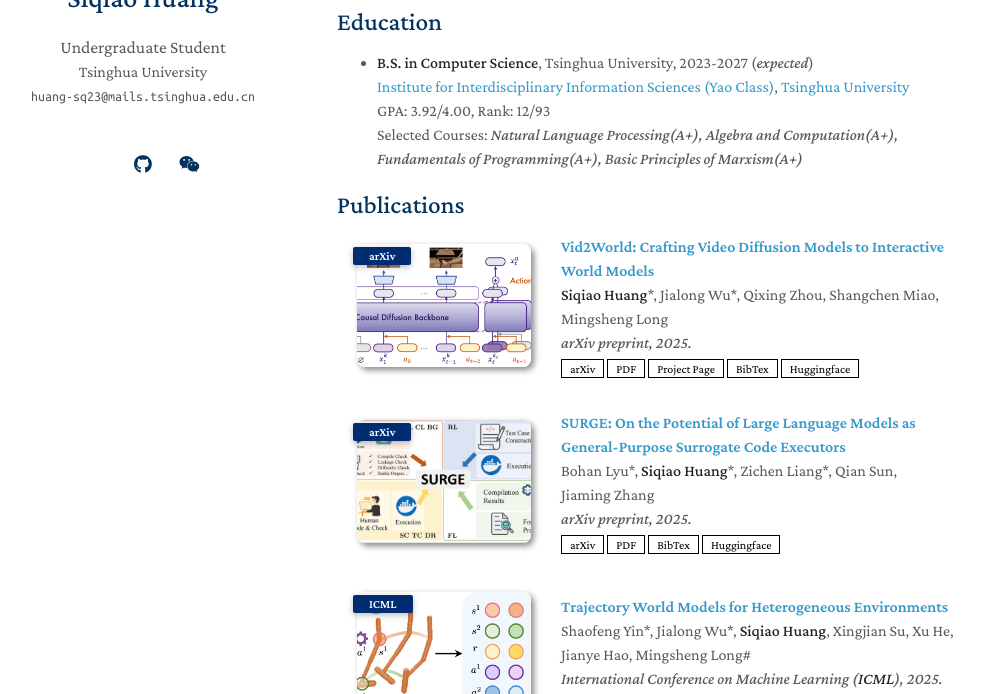
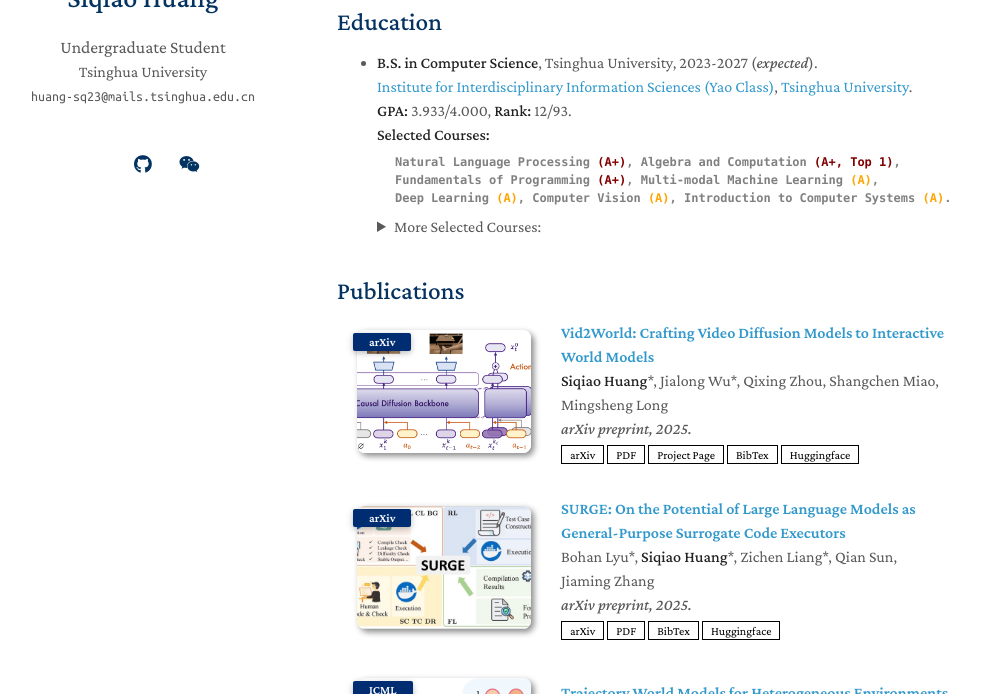
Before and after one commit to knightnemo/knightnemo.github.io, a Jekyll site: the page built from index.md, in a window 1280 px wide and 900 px high, scrolled down 542 px, cut to the strip 206-900 px from the top of the window. Shown: the whole strip, without its empty margins (133-1117 px from the left). Built offline with Jekyll 4.4.1, drawn with Linux system fonts in a browser that asks for light colours; a style sheet for code colours, icons or effects is not loaded; our own code applies the rules of GitHub Pages for plain Markdown files; some of the changed text lies outside the part shown.

Commit message:
update a lot

```diff
--- a/_data/projects.yml
+++ b/_data/projects.yml
@@ -26,7 +26,6 @@
     video: https://cloud.tsinghua.edu.cn/f/9c073df17a6744a0b266/
     description: 1. Designed and implemented a PostgreSQL-based course sharing platform using Scala for backend and React for frontend 2. Utilized Stable Diffusion 2 and Llama 2 API to enhance users experiences
     language: Scala, HTML, CSS, JavaScript
-
   - title: CAD Escape Game
     # authors: Yixiao Zhang, Xinyi Li, Huimiao Chen, Alan Yuille, <strong>Yaoyao Liu*</strong>, Zongwei Zhou* (*Corresponding authors)
     # conference_short: MICCAI
@@ -38,6 +37,10 @@
     description: A 2D Stickman vs CAD-themed game, developed using Unity. In this game, players, taking form as stick figures, explore a world within a CAD software through movement, skills, and various interactions.
     language: C#, Unity
     notes:  THU Software Design Contest 2nd Prize(2024)
+  - title: "Watch And Learn: Empowering MLLMs to Count Like Humans"
+    image: ./assets/img/counting.png
+    description: "We propose “Watch-and-Learn”, a multimodal framework that efficiently enhances MLLMs' reasoning abilities in counting tasks by integrating function calls."
+    pdf: ./assets/files/Watch_And_Learn__Empowering_MLLMs_to_Count_Like_Humans.pdf
 
   # - title: "Mnemonics Training: Multi-Class Incremental Learning without Forgetting"
   #   authors: <strong>Yaoyao Liu</strong>, Yuting Su, An-An Liu, Bernt Schiele, Qianru Sun
--- a/index.md
+++ b/index.md
@@ -74,13 +74,13 @@
 
 ## Education
 
-- **B.S. in Computer Science**, Tsinghua University, 2023-2027 (_expected_)\\
-    [Institute for Interdisciplinary Information Sciences (Yao Class)](https://iiis.tsinghua.edu.cn/en/), [Tsinghua University](https://www.tsinghua.edu.cn/en/)\\
-    GPA: 3.92/4.00, Rank: 12/93\\
-    Selected Courses: _Natural Language Processing(A+), Algebra and Computation(A+), Fundamentals of Programming(A+), Basic Principles of Marxism(A+)_
+- **B.S. in Computer Science**, Tsinghua University, 2023-2027 (_expected_).\\
+    [Institute for Interdisciplinary Information Sciences (Yao Class)](https://iiis.tsinghua.edu.cn/en/), [Tsinghua University](https://www.tsinghua.edu.cn/en/).\\
+    **GPA:** 3.933/4.000, **Rank:** 12/93.\\
+    **Selected Courses:** <b><code style="font-size: 0.75em; display: block; margin-left: 1.5em; margin-top: 0.5em; color: gray;">Natural Language Processing <span style="color: Maroon;">(A+)</span>, Algebra and Computation <span style="color: Maroon;">(A+, Top 1)</span>,<br> Fundamentals of Programming <span style="color: Maroon;">(A+)</span>, Multi-modal Machine Learning <span style="color: orange;">(A)</span>,<br> Deep Learning <span style="color: orange;">(A)</span>, Computer Vision <span style="color: orange;">(A)</span>, Introduction to Computer Systems <span style="color: orange;">(A)</span>.</code></b>
+    <details><summary>More Selected Courses:</summary> <b><code style="font-size: 0.75em; display: block; margin-left: 1.5em; margin-top: 0em; color: gray;">Basic Principles of Marxism <span style="color: Maroon;">(A+)</span>, The History of Western Music <span style="color: Maroon;">(A+)</span>,<br>Discrete Mathematics II <span style="color: orange;">(A)</span>, Fundamentals of Computer Science <span style="color: orange;">(A)</span>, <br>Advanced Topics in Linear Algebra <span style="color: orange;">(A)</span>, Calculus-A II <span style="color: orange;">(A)</span>, Physics I <span style="color: orange;">(A)</span>.</code></b></details>
 
 {% include_relative _includes/publications.md %}
-
 {% include_relative _includes/projects.md %}
 
 
```
Also changed, not shown: assets/img/counting.png (added), 1 other file.
